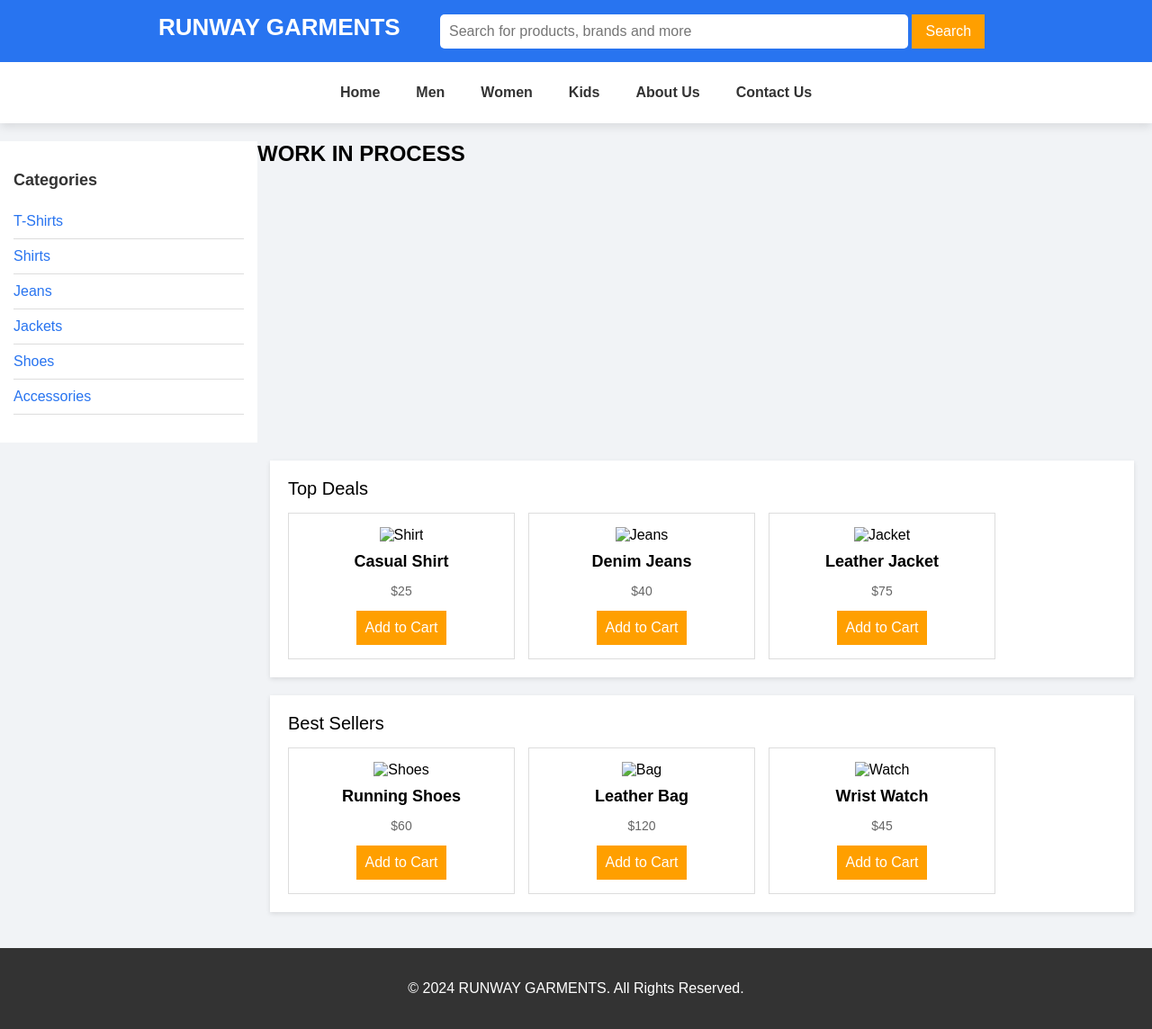
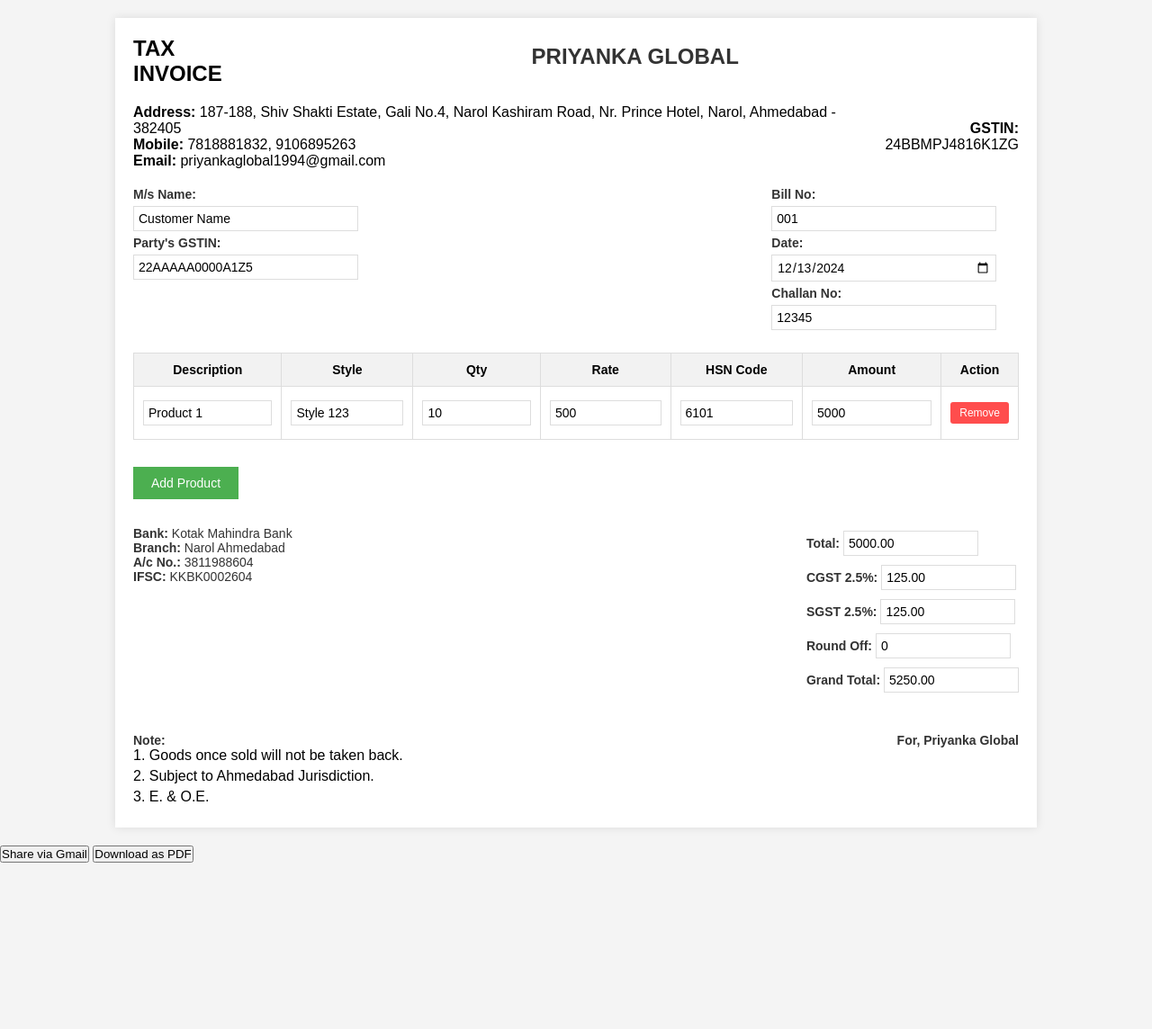
Before and after one commit to litegaming333/R, a plain HTML site: page index.html in a window 1280 px wide. Shown: the whole page at 90% size. After the commit the page ends 959 px from the top, so only its background shows below. Drawn offline with nearby package versions, Linux system fonts and the light colour scheme.

Commit message:
Add files via upload

```diff
--- a/index.html
+++ b/index.html
@@ -2,273 +2,298 @@
 <html lang="en">
 <head>
     <meta charset="UTF-8">
-    <meta http-equiv="X-UA-Compatible" content="IE=edge">
     <meta name="viewport" content="width=device-width, initial-scale=1.0">
-    <title>RUNWAY GARMENTS</title>
-
+    <title>Billing Invoice - Priyanka Global</title>
+    <link rel="stylesheet" href="styles.css">
     <style>
-        /* Global styles */
-        body {
-            font-family: 'Arial', sans-serif;
-            margin: 0;
+        .header-section {
+            display: flex;
+            justify-content: space-between;
+            align-items: center;
+            margin-bottom: 20px;
+        }
+        .header-left {
+            text-align: left;
+        }
+        .header-center {
+            text-align: center;
+            width: 100%;
+        }
+        .header-right {
+            text-align: right;
+        }
+        .footer-section {
+            display: flex;
+            justify-content: space-between;
+            margin-top: 30px;
+        }
+        .footer-notes {
+            text-align: left;
+        }
+        .footer-sign {
+            text-align: right;
+        }
+        footer {
+            margin-top: 40px;
+            display: flex;
+            justify-content: space-between;
+            align-items: flex-start;
+        }
+        footer ul {
+            list-style: none;
             padding: 0;
-            background-color: #f1f3f6;
         }
-
-        /* Header styles */
-        header {
-            background-color: #2874f0;
-            color: white;
-            padding: 15px;
-            text-align: center;
-            position: sticky;
-            top: 0;
-            z-index: 100;
+        footer ul li {
+            margin-bottom: 5px;
         }
-
-        header h1 {
-            display: inline;
-            font-size: 26px;
-            margin-right: 10px;
-        }
-
-        .search-bar {
-            display: inline-block;
-            width: 50%;
-            margin-left: 20px;
-            vertical-align: middle;
-        }
-
-        .search-bar input {
-            width: 80%;
-            padding: 10px;
-            border: none;
-            border-radius: 5px;
-            font-size: 16px;
-        }
-
-        .search-bar button {
-            padding: 10px 15px;
-            border: none;
-            background-color: #ff9f00;
-            color: white;
-            font-size: 16px;
-            cursor: pointer;
-        }
-
-        nav {
-            background-color: #fff;
-            display: flex;
-            justify-content: center;
-            padding: 10px;
-            box-shadow: 0px 4px 10px rgba(0,0,0,0.1);
-        }
-
-        nav a {
-            color: #333;
-            padding: 15px 20px;
-            text-decoration: none;
-            font-weight: bold;
-        }
-
-        nav a:hover {
-            color: #2874f0;
-        }
-
-        /* Sidebar for categories */
-        .sidebar {
-            width: 20%;
-            float: left;
-            background-color: white;
-            padding: 15px;
+        footer .signature {
+            text-align: right;
             margin-top: 20px;
         }
-
-        .sidebar h3 {
-            margin-bottom: 15px;
-            font-size: 18px;
-            color: #333;
+        /* Styling for the Tax Invoice text */
+        .tax-invoice {
+            font-size: 24px;
+            font-weight: bold;
+            text-align: left;
         }
-
-        .sidebar ul {
-            list-style-type: none;
-            padding: 0;
+        table td input {
+            width: 100%;
         }
-
-        .sidebar ul li {
-            padding: 10px 0;
-            border-bottom: 1px solid #ddd;
+        table {
+            width: 100%;
+            border-collapse: collapse;
         }
-
-        .sidebar ul li a {
-            text-decoration: none;
-            color: #2874f0;
+        table, th, td {
+            border: 1px solid black;
         }
-
-        /* Product section styles */
-        .products {
-            width: 75%;
-            float: right;
-            margin: 20px;
-        }
-
-        .product-carousel {
-            background-color: white;
-            padding: 20px;
-            margin-bottom: 20px;
-            box-shadow: 0 2px 5px rgba(0, 0, 0, 0.1);
-        }
-
-        .carousel-title {
-            font-size: 20px;
-            margin-bottom: 15px;
-        }
-
-        .carousel-wrapper {
-            display: flex;
-            overflow-x: auto;
-        }
-
-        .carousel-wrapper::-webkit-scrollbar {
-            display: none;
-        }
-
-        .product-card {
-            background-color: white;
-            border: 1px solid #ddd;
-            margin-right: 15px;
-            padding: 15px;
-            text-align: center;
-            min-width: 220px;
-        }
-
-        .product-card img {
-            max-width: 100%;
-            height: auto;
-        }
-
-        .product-card h3 {
-            font-size: 18px;
-            margin: 10px 0;
-        }
-
-        .product-card p {
-            color: #666;
-            font-size: 14px;
-        }
-
-        .product-card button {
-            background-color: #ff9f00;
-            border: none;
-            color: white;
-            padding: 10px;
-            cursor: pointer;
-            font-size: 16px;
-        }
-
-        .product-card button:hover {
-            background-color: #fb641b;
-        }
-
-        /* Footer */
-        footer {
-            clear: both;
-            background-color: #333;
-            color: white;
-            text-align: center;
-            padding: 20px;
-            margin-top: 20px;
+        .total-section input {
+            width: 150px;
         }
     </style>
 </head>
 <body>
+    <div class="invoice-container" id="invoice">
+        <!-- Header Section -->
+        <header>
+            <div class="header-section">
+                <div class="header-left">
+                    <p class="tax-invoice">TAX INVOICE</p>
+                </div>
+                <div class="header-center">
+                    <h1>Priyanka Global</h1> <!-- Shop Name centered -->
+                </div>
 
-<header>
-    <h1>RUNWAY GARMENTS</h1>
-    <div class="search-bar">
-        <input type="text" placeholder="Search for products, brands and more">
-        <button>Search</button>
-        </div>
-</header>
+            </div>
 
-<nav>
-    <a href="#home">Home</a>
-    <a href="#products">Men</a>
-    <a href="#products">Women</a>
-    <a href="#products">Kids</a>
-    <a href="#about">About Us</a>
-    <a href="#contact">Contact Us</a>
-</nav>
+            <div class="header-section">
+                <div class="header-left">
+                    <p><strong>Address:</strong> 187-188, Shiv Shakti Estate, Gali No.4, Narol Kashiram Road, Nr. Prince Hotel, Narol, Ahmedabad - 382405</p>
+                    <p><strong>Mobile:</strong> 7818881832, 9106895263</p>
+                    <p><strong>Email:</strong> priyankaglobal1994@gmail.com</p>
+                </div>
+                <div class="header-right">
+                    <p><strong>GSTIN:</strong> 24BBMPJ4816K1ZG</p>
+                </div>
+            </div>
+        </header>
 
-<div class="sidebar">
-    <h3>Categories</h3>
+        <!-- Party & Invoice Details -->
+        <section class="invoice-details">
+            <div class="party-info">
+                <p><strong>M/s Name:</strong> <input type="text" value="Customer Name"></p>
+                <p><strong>Party's GSTIN:</strong> <input type="text" value="22AAAAA0000A1Z5"></p>
+            </div>
+            <div class="bill-info">
+                <p><strong>Bill No:</strong> <input type="text" value="001"></p>
+                <p><strong>Date:</strong> <input type="date" value="2024-12-13"></p>
+                <p><strong>Challan No:</strong> <input type="text" value="12345"></p>
+            </div>
+        </section>
 
-    <ul>
-        <li><a href="#">T-Shirts</a></li>
-        <li><a href="#">Shirts</a></li>
-        <li><a href="#">Jeans</a></li>
-        <li><a href="#">Jackets</a></li>
-        <li><a href="#">Shoes</a></li>
-        <li><a href="#">Accessories</a></li>
-    </ul>
-</div>
-<h2> WORK IN PROCESS</h2>
-<div class="products">
-    <div class="product-carousel">
+        <!-- Table for Products/Items -->
+        <table class="invoice-table" id="productTable">
+            <thead>
+                <tr>
+                    <th>Description</th>
+                    <th>Style</th>
+                    <th>Qty</th>
+                    <th>Rate</th>
+                    <th>HSN Code</th>
+                    <th>Amount</th>
+                    <th>Action</th> <!-- For remove button -->
+                </tr>
+            </thead>
+            <tbody id="productTableBody">
+                <tr>
+                    <td><input type="text" value="Product 1"></td>
+                    <td><input type="text" value="Style 123"></td>
+                    <td><input type="number" value="10" class="qty" onchange="calculateTotal()"></td>
+                    <td><input type="number" value="500" class="rate" onchange="calculateTotal()"></td>
+                    <td><input type="text" value="6101" class="hsn" onchange="calculateTotal()"></td>
+                    <td><input type="number" value="5000" class="amount" onchange="calculateTotal()"></td>
+                    <td><button class="remove-btn">Remove</button></td>
+                </tr>
+            </tbody>
+        </table>
 
-        <div class="carousel-title">Top Deals</div>
-        <div class="carousel-wrapper">
-            <div class="product-card">
-                <img src="shirt.jpg" alt="Shirt">
-                <h3>Casual Shirt</h3>
-                <p>$25</p>
-                <button>Add to Cart</button>
+        <!-- Button to Add More Products -->
+        <button id="addProductBtn">Add Product</button>
+
+        <!-- Footer Section for Permanent Bank and Tax Details -->
+        <section class="footer-section">
+            <div class="bank-info">
+                <p><strong>Bank:</strong> Kotak Mahindra Bank</p>
+                <p><strong>Branch:</strong> Narol Ahmedabad</p>
+                <p><strong>A/c No.:</strong> 3811988604</p>
+                <p><strong>IFSC:</strong> KKBK0002604</p>
             </div>
-            <div class="product-card">
-                <img src="jeans.jpg" alt="Jeans">
-                <h3>Denim Jeans</h3>
-                <p>$40</p>
-                <button>Add to Cart</button>
+            <div class="tax-info total-section">
+                <p><strong>Total:</strong> <input type="number" id="totalAmount" readonly value="5000"></p>
+                <p><strong>CGST 2.5%:</strong> <input type="number" id="cgst" readonly value="125"></p>
+                <p><strong>SGST 2.5%:</strong> <input type="number" id="sgst" readonly value="125"></p>
+                <p><strong>Round Off:</strong> <input type="number" id="roundOff" readonly value="0"></p>
+                <p><strong>Grand Total:</strong> <input type="number" id="grandTotal" readonly value="5250"></p>
             </div>
-            <div class="product-card">
-                <img src="jacket.jpg" alt="Jacket">
-                <h3>Leather Jacket</h3>
-                <p>$75</p>
-                <button>Add to Cart</button>
+        </section>
+
+        <!-- Bottom GSTIN and Notes Section -->
+        <footer>
+            <div class="footer-notes">
+                <p><strong>Note:</strong></p>
+                <ul>
+                    <li>1. Goods once sold will not be taken back.</li>
+                    <li>2. Subject to Ahmedabad Jurisdiction.</li>
+                    <li>3. E. & O.E.</li>
+                </ul>
             </div>
-            <!-- Add more product cards as needed -->
-        </div>
+            <div class="footer-sign">
+                <p><strong>For, Priyanka Global</strong></p>
+            </div>
+        </footer>
     </div>
 
-    <div class="product-carousel">
-        <div class="carousel-title">Best Sellers</div>
-        <div class="carousel-wrapper">
-            <div class="product-card">
-                <img src="shoe.jpg" alt="Shoes">
-                <h3>Running Shoes</h3>
-                <p>$60</p>
-                <button>Add to Cart</button>
-            </div>
-            <div class="product-card">
-                <img src="bag.jpg" alt="Bag">
-                <h3>Leather Bag</h3>
-                <p>$120</p>
-                <button>Add to Cart</button>
-            </div>
-            <div class="product-card">
-                <img src="watch.jpg" alt="Watch">
-                <h3>Wrist Watch</h3>
-                <p>$45</p>
-                <button>Add to Cart</button>
-            </div>
-            <!-- Add more product cards as needed -->
-        </div>
-    </div>
-</div>
+    <!-- Action Buttons (Share and Download) -->
+    <button id="shareBtn">Share via Gmail</button>
+    <button id="downloadBtn">Download as PDF</button>
 
-<footer>
-    <p>&copy; 2024 RUNWAY GARMENTS. All Rights Reserved.</p>
-</footer>
+    <!-- JavaScript to Add, Remove Products, Calculate Total, Handle Share/Download -->
+    <script>
+        // Function to calculate the total and taxes
+        function calculateTotal() {
+            let totalAmount = 0;
 
+            // Iterate through all the rows to calculate the total amount
+            const rows = document.querySelectorAll('#productTableBody tr');
+            rows.forEach(row => {
+                const qty = parseFloat(row.querySelector('.qty').value) || 0;
+                const rate = parseFloat(row.querySelector('.rate').value) || 0;
+                const amount = qty * rate;
+
+                row.querySelector('.amount').value = amount; // Update amount cell
+                totalAmount += amount;
+            });
+
+            // Calculate CGST and SGST
+            const cgst = totalAmount * 0.025;
+            const sgst = totalAmount * 0.025;
+
+            // Update the tax and grand total
+            document.getElementById('totalAmount').value = totalAmount.toFixed(2);
+            document.getElementById('cgst').value = cgst.toFixed(2);
+            document.getElementById('sgst').value = sgst.toFixed(2);
+
+            const roundOff = Math.round(totalAmount + cgst + sgst) - (totalAmount + cgst + sgst);
+            document.getElementById('roundOff').value = roundOff;
+
+            const grandTotal = totalAmount + cgst + sgst + roundOff;
+            document.getElementById('grandTotal').value = grandTotal.toFixed(2);
+        }
+
+        // Function to add a new product row
+        document.getElementById('addProductBtn').addEventListener('click', function () {
+            const productTableBody = document.getElementById('productTableBody');
+            const newRow = document.createElement('tr');
+
+            newRow.innerHTML = `
+                <td><input type="text" placeholder="Product Name"></td>
+                <td><input type="text" placeholder="Style"></td>
+                <td><input type="number" class="qty" placeholder="Qty" onchange="calculateTotal()"></td>
+                <td><input type="number" class="rate" placeholder="Rate" onchange="calculateTotal()"></td>
+                <td><input type="text" class="hsn" placeholder="HSN Code" onchange="calculateTotal()"></td>
+                <td><input type="number" class="amount" placeholder="Amount" readonly></td>
+                <td><button class="remove-btn">Remove</button></td>
+            `;
+
+            productTableBody.appendChild(newRow);
+            addRemoveButtonFunctionality(newRow.querySelector('.remove-btn'));
+
+            // Recalculate totals after adding a new product
+            calculateTotal();
+        });
+
+        // Function to remove a product row
+        function addRemoveButtonFunctionality(button) {
+            button.addEventListener('click', function () {
+                button.parentElement.parentElement.remove(); // Remove the row
+                calculateTotal(); // Recalculate totals
+            });
+        }
+
+        // Attach remove functionality to the initial product row
+        document.querySelectorAll('.remove-btn').forEach(button => {
+            addRemoveButtonFunctionality(button);
+        });
+
+        // Hide all buttons (including add/remove) when sharing or downloading
+        function hideButtons() {
+            document.querySelectorAll('button').forEach(button => {
+                button.style.display = 'none';
+            });
+        }
+
+        // Restore all buttons after the action is done
+        function restoreButtons() {
+            document.querySelectorAll('button').forEach(button => {
+                button.style.display = 'inline-block';
+            });
+        }
+
+        // Share via Gmail functionality
+        document.getElementById('shareBtn').addEventListener('click', function () {
+            hideButtons();
+            const invoiceContent = document.getElementById('invoice').innerHTML;
+            const emailBody = encodeURIComponent(invoiceContent);
+
+            // Prepare Gmail sharing link
+            const mailtoLink = `mailto:?subject=Invoice from Priyanka Global&body=${emailBody}`;
+            window.location.href = mailtoLink;
+
+            // Restore buttons after a short delay
+            setTimeout(restoreButtons, 2000);
+        });
+
+        // Download as PDF functionality
+        document.getElementById('downloadBtn').addEventListener('click', function () {
+            hideButtons();
+
+            // Use jsPDF library to download the content as a PDF
+            const doc = new jsPDF();
+            doc.fromHTML(document.getElementById('invoice'), 15, 15, {
+                width: 170
+            });
+
+            // Save the generated PDF
+            doc.save('invoice.pdf');
+
+            // Restore buttons after download
+            restoreButtons();
+        });
+
+        // Initial calculation
+        calculateTotal();
+    </script>
+
+    <!-- Add jsPDF library to generate PDFs -->
+    <script src="https://cdnjs.cloudflare.com/ajax/libs/jspdf/2.4.0/jspdf.umd.min.js"></script>
 </body>
 </html>
--- /dev/null
+++ b/styles.css
@@ -0,0 +1,122 @@
+* {
+    margin: 0;
+    padding: 0;
+    box-sizing: border-box;
+    font-family: Arial, sans-serif;
+}
+
+body {
+    background-color: #f4f4f4;
+}
+
+.invoice-container {
+    width: 80%;
+    margin: 20px auto;
+    background-color: #fff;
+    padding: 20px;
+    box-shadow: 0 0 10px rgba(0, 0, 0, 0.1);
+    overflow-x: auto; /* Prevent overflow on smaller screens */
+}
+
+header {
+    text-align: center;
+    margin-bottom: 20px;
+}
+
+header h1 {
+    font-size: 24px;
+    color: #333;
+    text-transform: uppercase;
+    margin-bottom: 10px;
+}
+
+.shop-info p {
+    font-size: 14px;
+    color: #666;
+}
+
+input {
+    border: 1px solid #ddd;
+    padding: 5px;
+    width: 100%;
+    max-width: 250px;
+    margin: 5px 0;
+    font-size: 14px;
+}
+
+.invoice-details {
+    display: flex;
+    justify-content: space-between;
+    margin-bottom: 20px;
+}
+
+.invoice-details p {
+    font-size: 14px;
+    color: #333;
+}
+
+.invoice-table {
+    width: 100%;
+    border-collapse: collapse;
+    margin-bottom: 20px;
+}
+
+.invoice-table th, .invoice-table td {
+    padding: 10px;
+    text-align: center;
+    border: 1px solid #ddd;
+    font-size: 14px;
+}
+
+.invoice-table th {
+    background-color: #f2f2f2;
+}
+
+.invoice-table td button.remove-btn {
+    background-color: #ff4d4d;
+    color: #fff;
+    border: none;
+    padding: 5px 10px;
+    cursor: pointer;
+    font-size: 12px;
+    border-radius: 3px;
+}
+
+.invoice-table td button.remove-btn:hover {
+    background-color: #ff1a1a;
+}
+
+button#addProductBtn {
+    background-color: #4CAF50;
+    color: white;
+    padding: 10px 20px;
+    border: none;
+    cursor: pointer;
+    font-size: 14px;
+    margin-top: 10px;
+}
+
+button#addProductBtn:hover {
+    background-color: #45a049;
+}
+
+.footer-section {
+    display: flex;
+    justify-content: space-between;
+    margin-bottom: 20px;
+}
+
+.footer-section p {
+    font-size: 14px;
+    color: #333;
+}
+
+footer {
+    text-align: center;
+    margin-top: 10px;
+}
+
+footer p {
+    font-size: 14px;
+    color: #333;
+}
```
